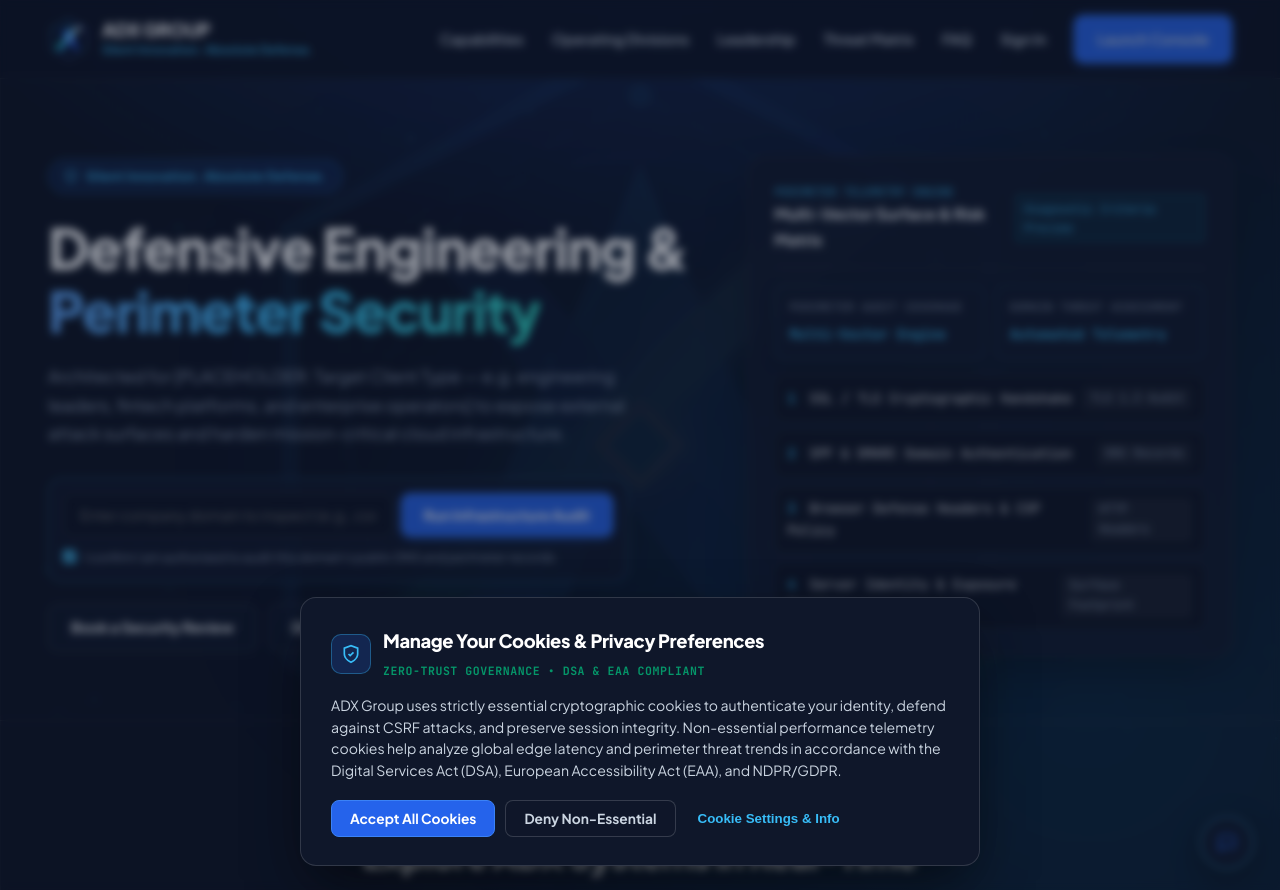
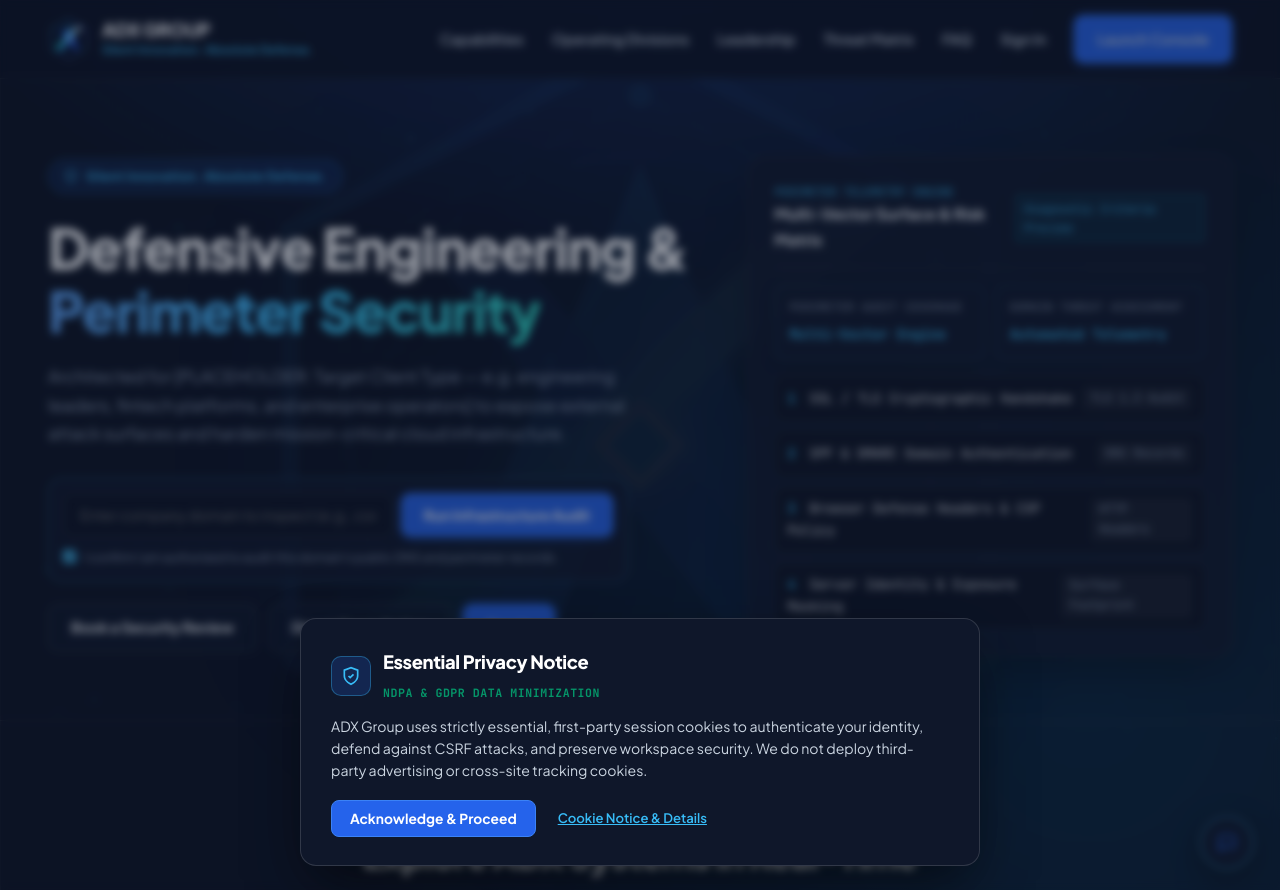
Before and after one commit to hardex001-tech/adxgroup, a FastAPI app: page / in a window 1280 px wide. Run offline with FastAPI, Linux system fonts and the light colour scheme; parts of the project's set-up code (start-up, migrations or seed data) failed here and were passed over; some libraries are stand-ins or nearby versions.

Commit message:
fix(privacy): simplify cookie notice for essential sessions and update legal policies

```diff
--- a/static/js/main.js
+++ b/static/js/main.js
@@ -1156,16 +1156,12 @@ document.addEventListener("DOMContentLoaded", () => {
     try {
       const consent = {
         essential: true,
-        telemetry: true,
         decidedAt: new Date().toISOString(),
-        status: "ACCEPTED_ALL",
+        status: "ACKNOWLEDGED",
       };
       localStorage.setItem("adx_cookie_consent", JSON.stringify(consent));
     } catch (e) {}
     window.closeCookieModal();
-    if (window.showAdxNotice) {
-      window.showAdxNotice("Privacy preferences saved. All features and telemetry active.", "success", "Cookie Consent Active");
-    }
   };
 
   window.denyCookies = function () {
--- a/templates/index.html
+++ b/templates/index.html
@@ -105,59 +105,35 @@
   <!-- Sleek Cyber Watermark Emblem -->
   <img src="/static/logo.svg?v=2026.45" alt="" class="watermark-logo" />
 
-  <!-- Enterprise Cookie Consent Management Modal (Glovo / DSA / EAA / NDPA / GDPR Compliant) -->
-  <div id="adx-cookie-modal-backdrop" class="adx-cookie-modal-backdrop hidden">
+  <!-- Cookie & Essential Session Notice (NDPA & GDPR Data Minimization Aligned) -->
+  <div id="adx-cookie-modal-backdrop" class="adx-cookie-modal-backdrop hidden" role="dialog" aria-modal="true" aria-labelledby="adx-cookie-modal-title">
     <div class="adx-cookie-modal">
       <div class="adx-cookie-header">
-        <div class="adx-cookie-icon-box">
+        <div class="adx-cookie-icon-box" aria-hidden="true">
           <svg width="20" height="20" viewBox="0 0 24 24" fill="none" stroke="currentColor" stroke-width="2">
             <path d="M12 22s8-4 8-10V5l-8-3-8 3v7c0 6 8 10 8 10z"/>
             <path d="M9 12l2 2 4-4"/>
           </svg>
         </div>
         <div>
-          <div class="adx-cookie-title">Manage Your Cookies &amp; Privacy Preferences</div>
+          <div id="adx-cookie-modal-title" class="adx-cookie-title">Essential Privacy Notice</div>
           <span style="font-size: 0.72rem; font-family: var(--font-mono); color: #059669; font-weight: 700; letter-spacing: 0.05em; text-transform: uppercase;">
-            ZERO-TRUST GOVERNANCE &bull; DSA &amp; EAA COMPLIANT
+            NDPA &amp; GDPR Data Minimization
           </span>
         </div>
       </div>
 
       <p class="adx-cookie-desc">
-        ADX Group uses strictly essential cryptographic cookies to authenticate your identity, defend against CSRF attacks, and preserve session integrity. Non-essential performance telemetry cookies help analyze global edge latency and perimeter threat trends in accordance with the Digital Services Act (DSA), European Accessibility Act (EAA), and NDPR/GDPR.
+        ADX Group uses strictly essential, first-party session cookies to authenticate your identity, defend against CSRF attacks, and preserve workspace security. We do not deploy third-party advertising or cross-site tracking cookies.
       </p>
 
-      <!-- Expandable Details Panel -->
-      <div id="adx-cookie-details" class="adx-cookie-details-panel hidden">
-        <div class="adx-cookie-row">
-          <div>
-            <strong>Strictly Essential Security Cookies</strong>
-            <p style="font-size: 0.78rem; color: #64748b; margin: 2px 0 0;">Required for user authentication, CSRF validation, and console access.</p>
-          </div>
-          <span style="font-size: 0.75rem; font-weight: 700; color: #059669; font-family: var(--font-mono);">ALWAYS ACTIVE</span>
-        </div>
-        <div class="adx-cookie-row" style="border-top: 1px solid #e2e8f0; padding-top: 10px;">
-          <div>
-            <strong>Edge Telemetry &amp; Diagnostics</strong>
-            <p style="font-size: 0.78rem; color: #64748b; margin: 2px 0 0;">Anonymous performance metrics for 2026 CVE threat analysis.</p>
-          </div>
-          <label style="display: flex; align-items: center; gap: 6px; cursor: pointer;">
-            <input type="checkbox" id="chk-telemetry" checked style="accent-color: #2563eb; width: 16px; height: 16px;" />
-            <span style="font-size: 0.8rem; font-weight: 600;">Enable</span>
-          </label>
-        </div>
-      </div>
-
-      <div class="adx-cookie-actions">
+      <div class="adx-cookie-actions" style="display: flex; gap: 10px; align-items: center; flex-wrap: wrap;">
         <button type="button" class="adx-cookie-btn adx-cookie-btn-primary" onclick="acceptAllCookies()">
-          Accept All Cookies
+          Acknowledge &amp; Proceed
         </button>
-        <button type="button" class="adx-cookie-btn adx-cookie-btn-outline" onclick="denyCookies()">
-          Deny Non-Essential
-        </button>
-        <button type="button" class="adx-cookie-btn-link" onclick="toggleCookieDetails()">
-          Cookie Settings &amp; Info
-        </button>
+        <a href="/cookies" class="adx-cookie-btn-link" style="color: #38bdf8; font-size: 0.82rem; text-decoration: underline;">
+          Cookie Notice &amp; Details
+        </a>
       </div>
     </div>
   </div>
--- a/templates/legal.html
+++ b/templates/legal.html
@@ -211,6 +211,7 @@
     <div class="legal-doc-panel">
       {% if tab == 'privacy' %}
         <h2>Enterprise Privacy Policy &amp; Data Protection</h2>
+        <div style="font-size: 0.82rem; color: #94a3b8; font-family: var(--font-mono); margin-bottom: 20px;">Effective Date: October 2026 &bull; Version 2026.4</div>
         <p>
           At ADX Group (operating via <code>adxgroup.tech</code>), we maintain a strict data minimization mandate. This Privacy Policy details our handling of organizational identifiers, telemetry queries, and authentication records in alignment with the Nigeria Data Protection Act (NDPA) and the General Data Protection Regulation (GDPR) principles. We are designed to support client compliance; we do not operate a formal Data Protection Officer (DPO) registration.
         </p>
```
